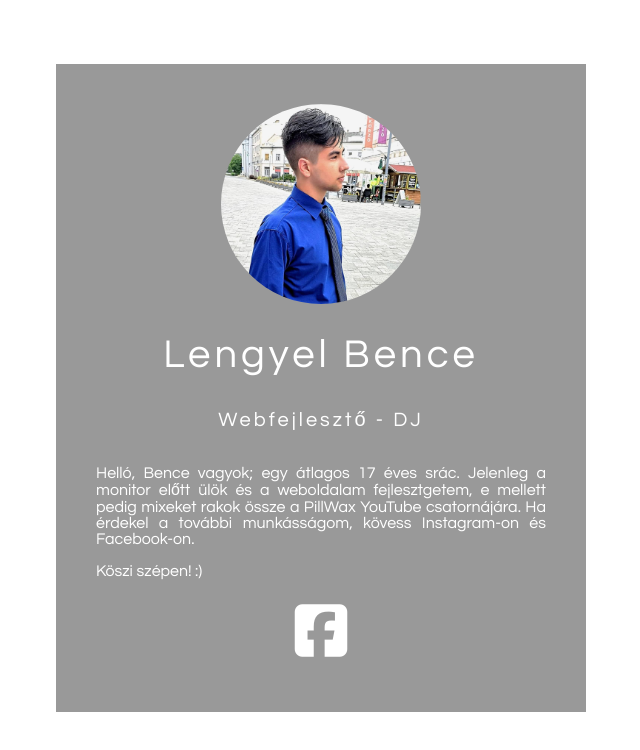
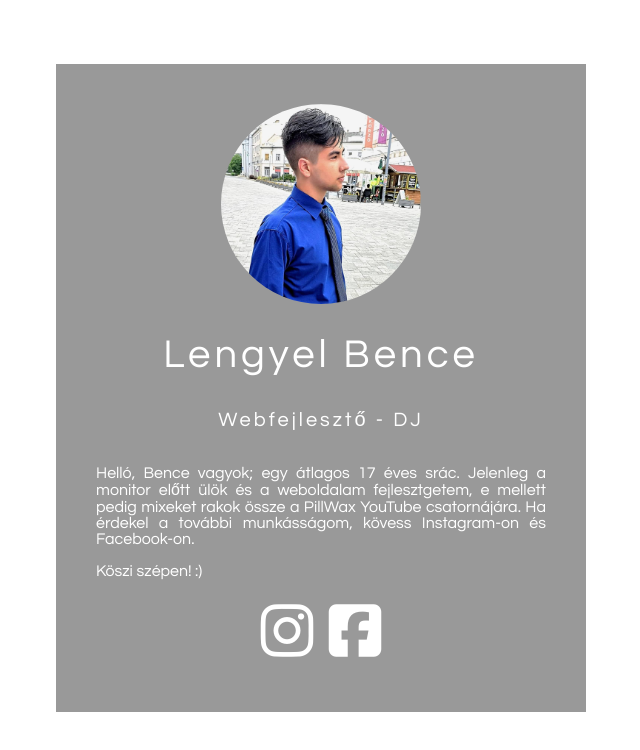
Before and after one commit to lengyelbence/lengyelbence.github.io, a plain HTML site: page index.html in a window 1280 px wide. Shown: the whole page, without its empty margins (319-959 px from the left). Drawn offline with Linux system fonts and the light colour scheme.

Commit message:
Update index.html

```diff
--- a/index.html
+++ b/index.html
@@ -19,6 +19,7 @@ Helló, Bence vagyok; egy átlagos 17 éves srác. Jelenleg a monitor előtt ül
 mixeket rakok össze a PillWax YouTube csatornájára. Ha érdekel a további munkásságom, kövess Instagram-on és Facebook-on.
 <br/><br/>Köszi szépen! :) </p>
 <ul>
+<li><a href="https://instagram.com/lengyel_bencee/" target="_blank"><i class="fa fa fa-instagram" aria-hidden="true"></i></a></li>
 <li><a href="https://facebook.com/lengyel.bence0706/" target="_blank"><i class="fa fa-facebook-square" aria-hidden="true"></i></a></li>
 </ul>
 </div>
```
